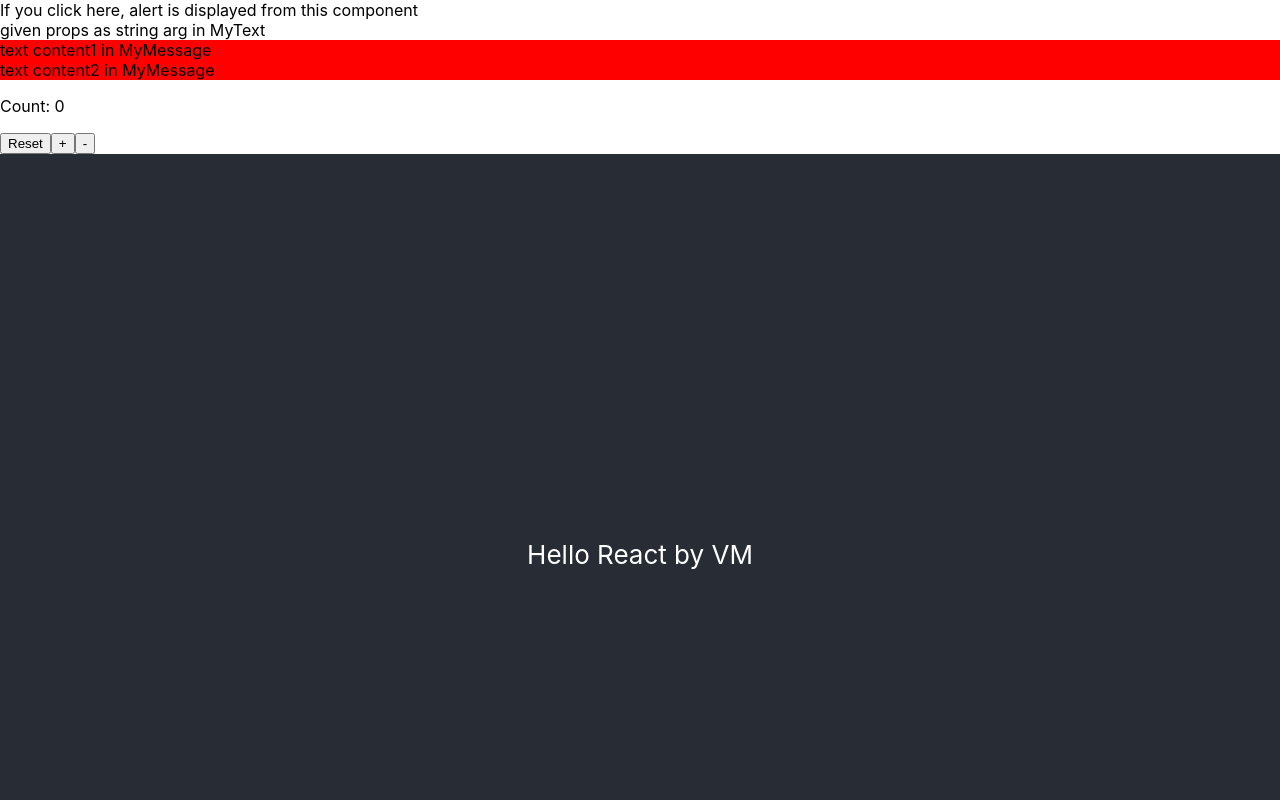
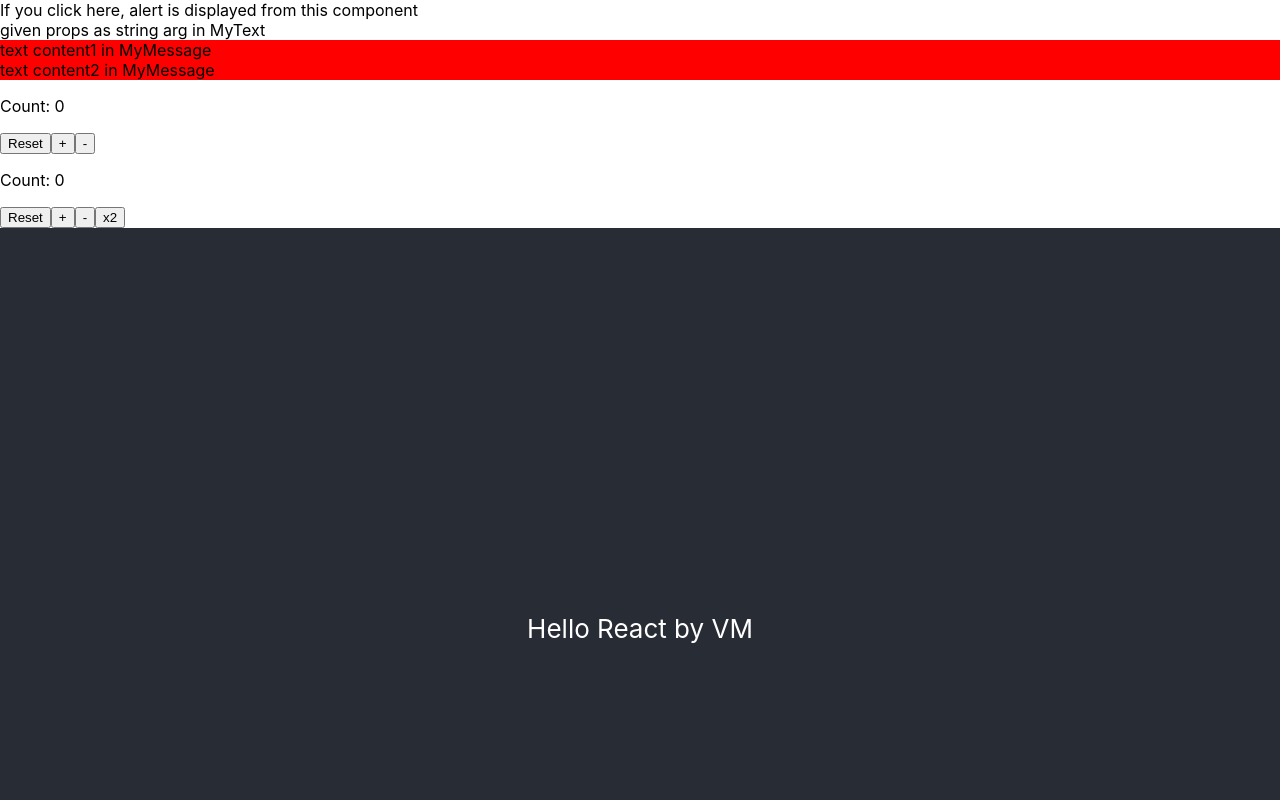
Before and after one commit to miketorii/ReactApps, a React (Create React App) app in the folder apptsvm/: page / in a window 1280 px wide. Shown: the top 800 px of the page. Built offline with nearby package versions, Linux system fonts and the light colour scheme.

Commit message:
add reducer

```diff
--- /dev/null
+++ b/apptsvm/src/components/MyDoubleCounter.tsx
@@ -0,0 +1,39 @@
+import { useReducer } from 'react';
+
+type CountAction = 'DECREMENT' | 'INCREMENT' | 'DOUBLE' | 'RESET';
+
+const reducerFunc = (currentCount: number, action: CountAction) => {
+      switch(action){
+	case 'INCREMENT':
+	     return currentCount+1;
+	case 'DECREMENT':
+	     return currentCount-1;
+	case 'DOUBLE':
+	     return currentCount*2;
+	case 'RESET':
+	     return 0;
+	default:
+	     return currentCount;
+      };
+};
+
+type CounterProps = {
+     initialCount: number
+};
+
+const MyDoubleCounter = (props: CounterProps) => {
+  const { initialCount } = props;
+  const [ count, dispatch ] = useReducer(reducerFunc, initialCount);
+
+  return (
+    <div>
+	<p>Count: {count}</p>
+        <button onClick={() => dispatch('RESET') }>Reset</button>
+        <button onClick={() => dispatch('INCREMENT') }>+</button>
+        <button onClick={() => dispatch('DECREMENT') }>-</button>
+        <button onClick={() => dispatch('DOUBLE') }>x2</button>
+    </div>
+  );
+}
+
+export default MyDoubleCounter;
--- a/apptsvm/src/index.tsx
+++ b/apptsvm/src/index.tsx
@@ -7,6 +7,7 @@
 import MyText from './components/MyText';
 import MyMessage from './components/MyMessage';
 import MyCounter from './components/MyCounter';
+import MyDoubleCounter from './components/MyDoubleCounter';
 
 const root = ReactDOM.createRoot(
   document.getElementById('root') as HTMLElement
@@ -17,6 +18,7 @@
     <MyText content='given props as string arg in MyText' />
     <MyMessage />
     <MyCounter initialCount={0} />
+    <MyDoubleCounter initialCount={0} />
   </React.StrictMode>
 );
 
```
